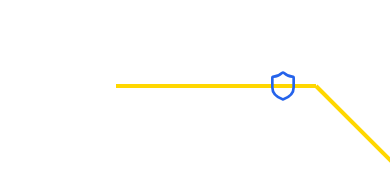
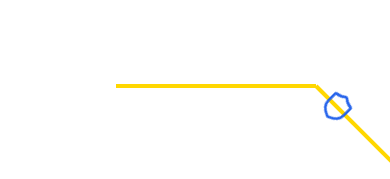
Before and after one commit to sunil-loop/shield-pathway, a React (Vite) app: page / in a window 390 px wide. Shown: the part 260-439 px from the top of the page. Built offline with nearby package versions, Linux system fonts and the light colour scheme.

Commit message:
Fix shield movement on scroll
Adjust the shield's movement to ensure it only follows the path line during scrolling, improving the animation's accuracy and responsiveness.
[skip gpt_engineer]

```diff
--- a/src/components/ShieldPath/AnimatedPath.tsx
+++ b/src/components/ShieldPath/AnimatedPath.tsx
@@ -7,7 +7,7 @@ import ShieldIcon from './ShieldIcon';
 gsap.registerPlugin(ScrollTrigger);
 
 const AnimatedPath: React.FC = () => {
-  const [shieldPosition, setShieldPosition] = useState({ x: 0, y: 0 });
+  const [shieldPosition, setShieldPosition] = useState({ x: 100, y: 200 }); // Start at first segment
   const [shieldRotation, setShieldRotation] = useState(0);
   const containerRef = useRef<HTMLDivElement>(null);
 
@@ -18,9 +18,10 @@ const AnimatedPath: React.FC = () => {
     let totalLength = 0;
     const segmentPositions: { start: number; end: number; element: Element }[] = [];
 
+    // Calculate total path length and segment positions
     segments.forEach((segment) => {
       const rect = segment.getBoundingClientRect();
-      const length = rect.width;
+      const length = segment.id.includes('vertical') ? rect.height : rect.width;
       segmentPositions.push({
         start: totalLength,
         end: totalLength + length,
@@ -41,23 +42,33 @@ const AnimatedPath: React.FC = () => {
           (currentPosition - currentSegment.start) /
           (currentSegment.end - currentSegment.start);
 
-        setShieldPosition({
-          x: rect.left + rect.width * segmentProgress,
-          y: rect.top + rect.height / 2,
-        });
+        let x, y;
+        const isVertical = currentSegment.element.id.includes('vertical');
+        const isDiagonal = currentSegment.element.id.includes('diagonal');
 
-        // Calculate rotation based on segment direction
-        const angle = currentSegment.element.id.includes('diagonal')
-          ? 45
-          : currentSegment.element.id.includes('vertical')
-          ? 90
-          : 0;
+        if (isVertical) {
+          x = rect.left;
+          y = rect.top + rect.height * segmentProgress;
+        } else if (isDiagonal) {
+          const angle = 45 * (Math.PI / 180); // Convert 45 degrees to radians
+          const distance = rect.width * segmentProgress;
+          x = rect.left + Math.cos(angle) * distance;
+          y = rect.top + Math.sin(angle) * distance;
+        } else {
+          x = rect.left + rect.width * segmentProgress;
+          y = rect.top;
+        }
+
+        setShieldPosition({ x, y });
+
+        // Update rotation based on segment type
+        const angle = isVertical ? 90 : isDiagonal ? 45 : 0;
         setShieldRotation(angle);
       }
     };
 
-    gsap.to({}, {
-      scrollTrigger: {
+    // Create scroll trigger animation
+    ScrollTrigger.create({
       trigger: containerRef.current,
       start: 'top center',
       end: 'bottom center',
@@ -65,22 +76,12 @@ const AnimatedPath: React.FC = () => {
       onUpdate: (self) => {
         updateShieldPosition(self.progress);
       },
-      },
     });
 
-    // Initial animation
-    gsap.fromTo(
-      {},
-      { progress: 0 },
-      {
-        progress: 1,
-        duration: 2,
-        ease: 'power1.inOut',
-        onUpdate: function () {
-          updateShieldPosition(this.progress());
-        },
-      }
-    );
+    // Clean up
+    return () => {
+      ScrollTrigger.getAll().forEach(trigger => trigger.kill());
+    };
   }, []);
 
   return (
```
Lines whose indentation alone changed are shown as unchanged.
